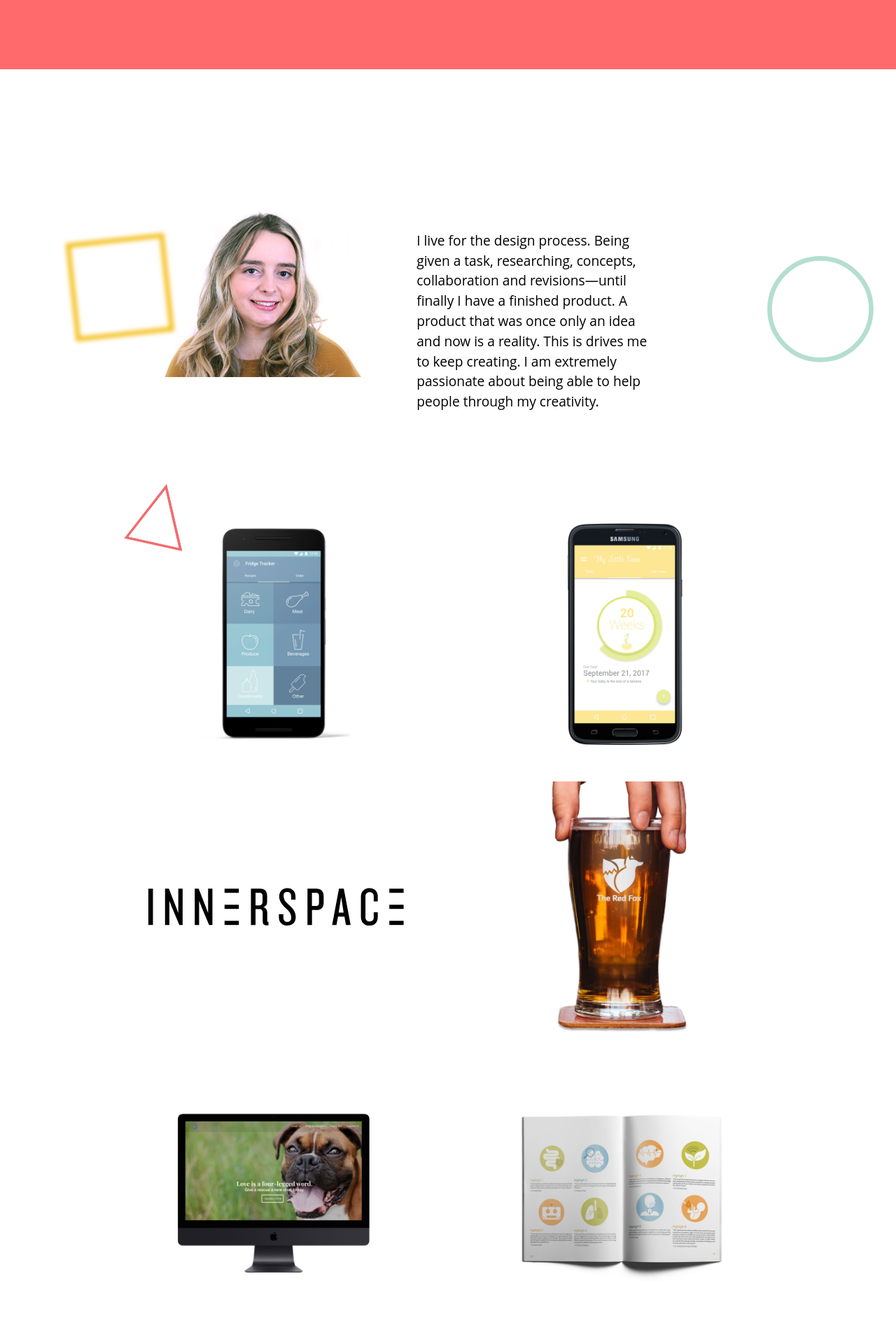
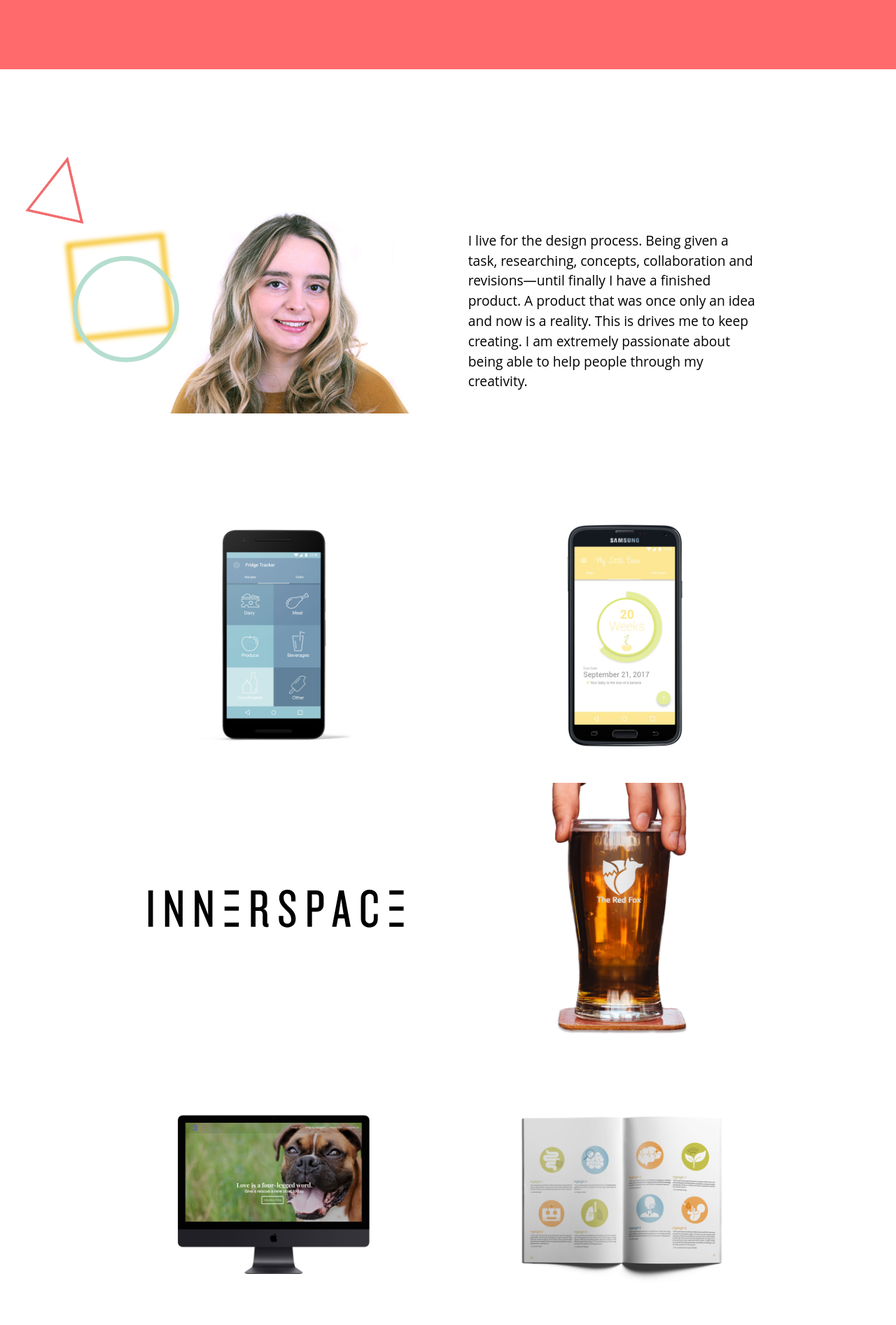
Before and after one commit to jenna-brady/portfolio, a Jekyll site: the page built from index.html, in a window 1280 px wide. Shown: the part 515-2409 px from the top of the page at 70% size. Built offline with Jekyll 4.4.1, drawn with Linux system fonts in a browser that asks for light colours; some web fonts are replaced.

Commit message:
changed parallax

```diff
--- a/css/main.css
+++ b/css/main.css
@@ -516,7 +516,7 @@
   }
 
   .fridge-text-banner {
-    top: 8em;
+    top: 9em;
     left: 7em;
   }
 
--- a/index.html
+++ b/index.html
@@ -16,8 +16,11 @@
     <div class="blur long-version square rellax" data-rellax-speed="-4" data-rellax-zindex="6">
       <img src="images/square.svg" alt="">
     </div>
-    <div class="long-version right rellax" data-rellax-speed="-7" data-rellax-zindex="5">
+    <div class="long-version square rellax" data-rellax-speed="-7" data-rellax-zindex="5">
       <img src="images/circle-2.svg" alt="">
+    </div>
+    <div class="long-version square rellax" data-rellax-speed="2" data-rellax-zindex="5">
+      <img src="images/triangle.svg" alt="">
     </div>
     <div class="wrapper">
   <div class=" pad-t-2">
@@ -29,9 +32,6 @@
         <p itemprop="description">I live for the design process. Being given a task, researching, concepts, collaboration and revisions—until finally I have a finished product. A product that was once only an idea and now is a reality. This is drives me to keep creating. I am extremely passionate about being able to help people through my creativity. </p>
       </div>
     </section>
-    </div>
-    <div class="long-version square rellax" data-rellax-speed="2" data-rellax-zindex="5">
-      <img src="images/triangle.svg" alt="">
     </div>
     <section id="portfolio" class="grid pad-t-2">
       <div class="work">
```
